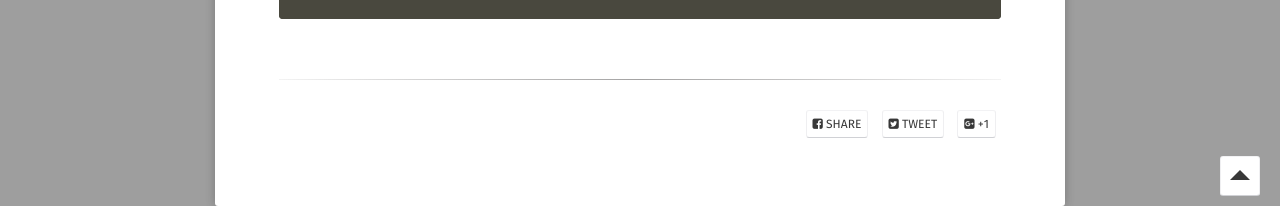
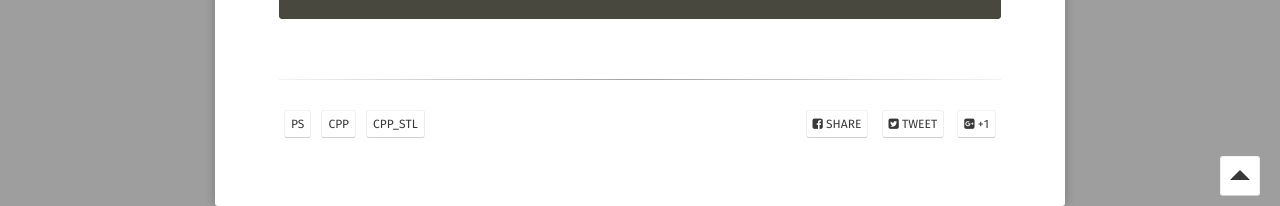
Before and after one commit to leesk212/leesk212.github.io, a Jekyll site: the page built from _posts/2025-02-08-[PS][CPP_STL]1_Algorithm.md, in a window 1280 px wide and 900 px high, scrolled down 11188 px. Shown: the part 694-900 px from the top of the window. Built offline with Jekyll 4.4.1, drawn with Linux system fonts in a browser that asks for light colours; some web fonts are replaced; our own code applies the rules of GitHub Pages for plain Markdown files; comment, search, counter and statistics services are not loaded.

Commit message:
Update 2025-02-08-[PS][CPP_STL]1_Algorithm.md

```diff
--- a/_posts/2025-02-08-[PS][CPP_STL]1_Algorithm.md
+++ b/_posts/2025-02-08-[PS][CPP_STL]1_Algorithm.md
@@ -1,3 +1,10 @@
+---
+
+toc: True
+tags: PS CPP CPP_STL
+
+---
+
 # 1. Algorithm
 
 ## 1.1 STL 활용
```
